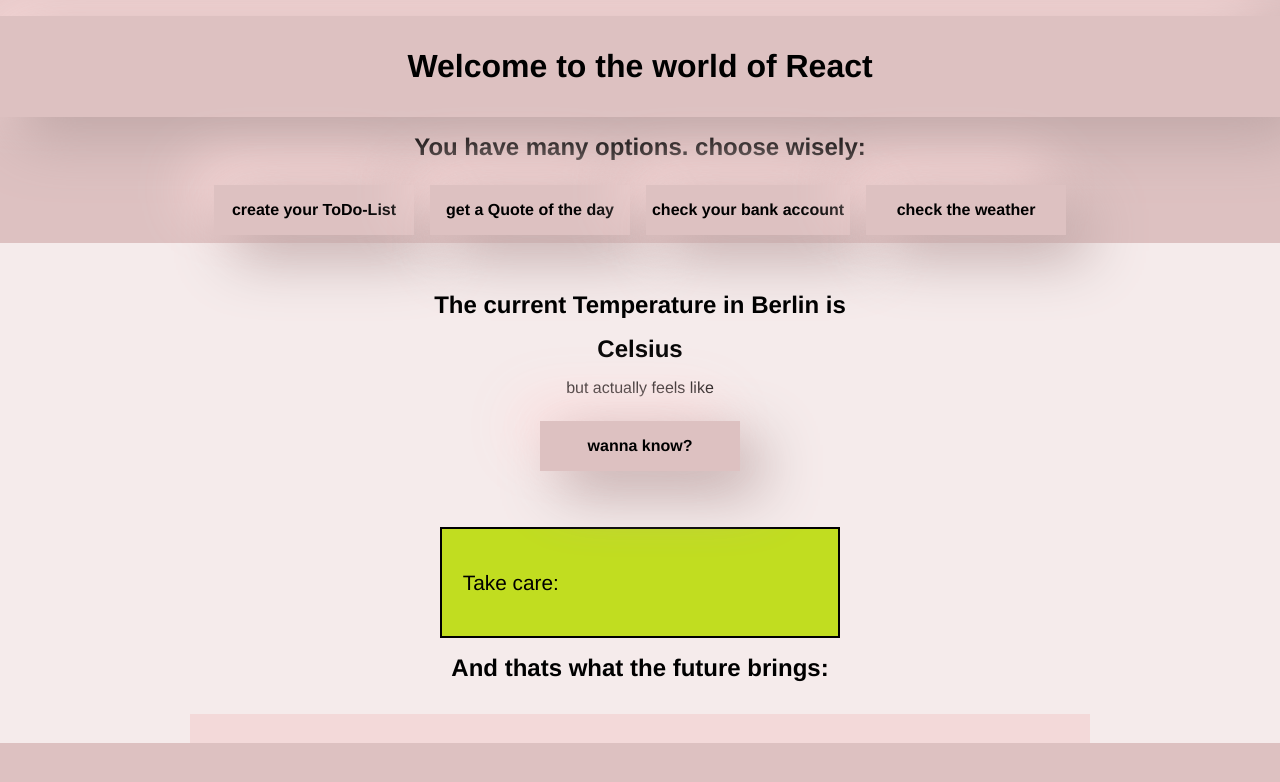
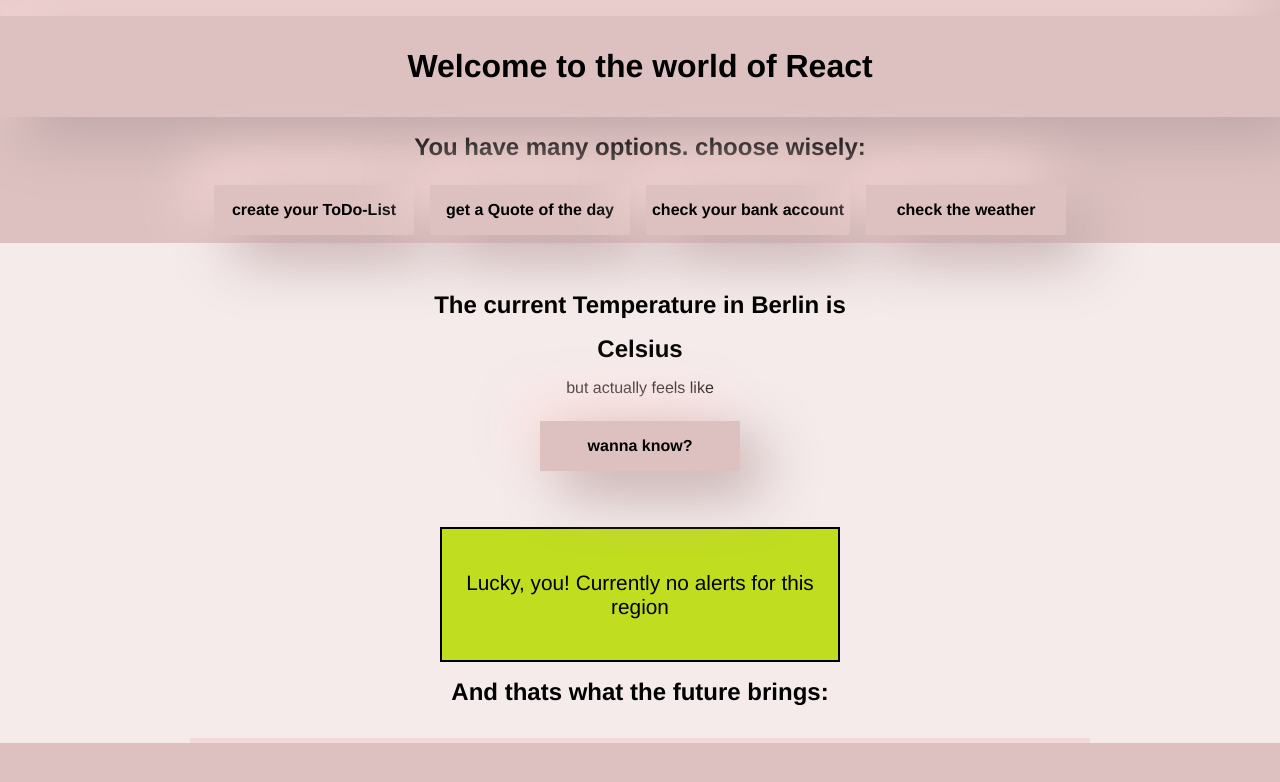
Before and after one commit to loerk/react-starter, a React (Create React App) app: page / in a window 1280 px wide. Both pictures are taken after a click on the button "check the weather". Shown: the top 782 px of the page. Built offline with nearby package versions, Linux system fonts and the light colour scheme; no server answers.

Commit message:
changed forecast alertbox conditionx

```diff
--- a/src/components/weather/Weather.js
+++ b/src/components/weather/Weather.js
@@ -1,4 +1,3 @@
-import { getDefaultNormalizer } from "@testing-library/react";
 import React, { useEffect, useState } from "react";
 import { WEATHER_API_KEY } from "../../apiKey";
 const weatherKey = WEATHER_API_KEY;
@@ -24,9 +23,11 @@ const Weather = () => {
     setTemp(data.current.temp);
     const alertsArr = data.alerts;
     setFeelTemp(data.current.feels_like);
-    alertsArr.forEach((item) => setAlert([item.description]));
+    if (alertsArr) {
+      alertsArr.forEach((item) => setAlert([item.description]));
+    }
   };
-
+  console.log(alert.length);
   useEffect(() => {
     getData();
   }, []);
@@ -51,9 +52,9 @@ const Weather = () => {
       <div className="alertbox">
         <p>
           {" "}
-          {alert !== []
-            ? `Take care: ${alert}`
-            : "Lucky, you! Currently no alerts for this region"}
+          {alert.length === 0
+            ? `Lucky, you! Currently no alerts for this region`
+            : `Take care: ${alert}`}
         </p>
       </div>
       <h2>And thats what the future brings: </h2>
```
